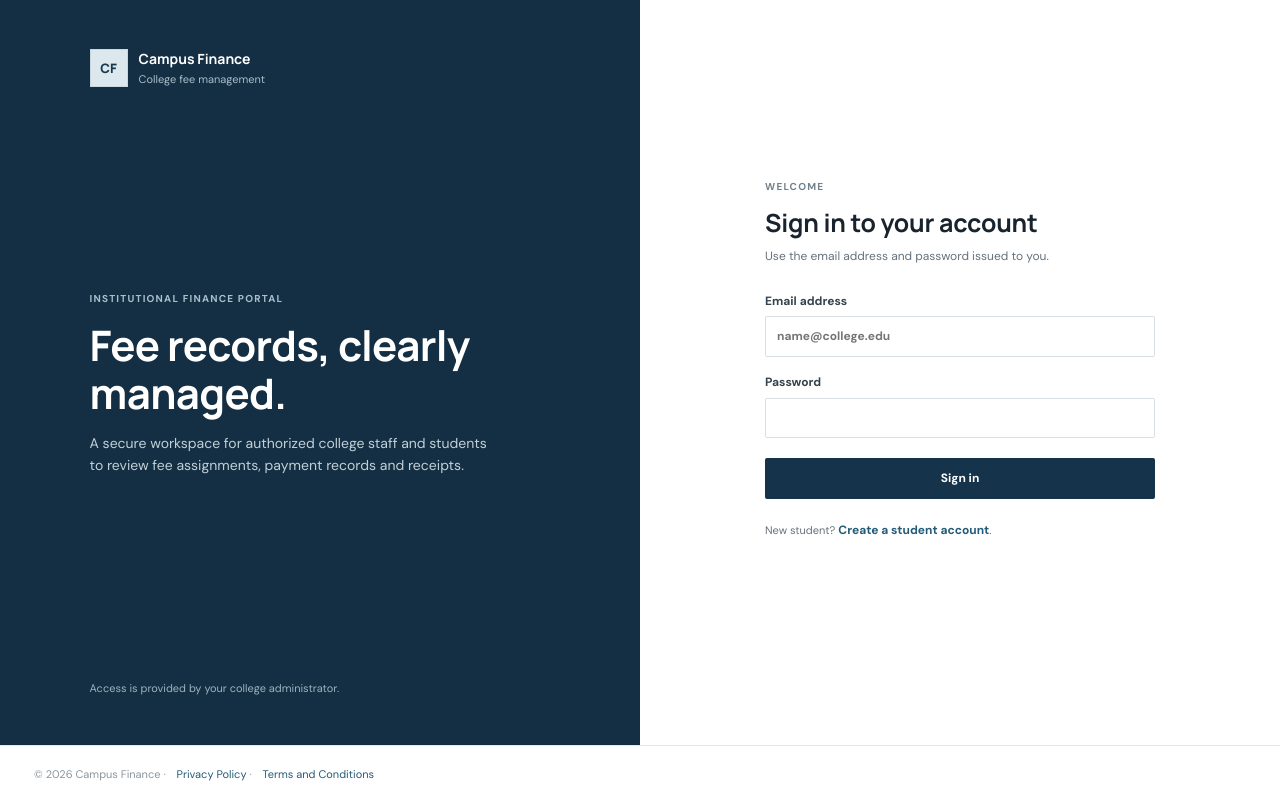
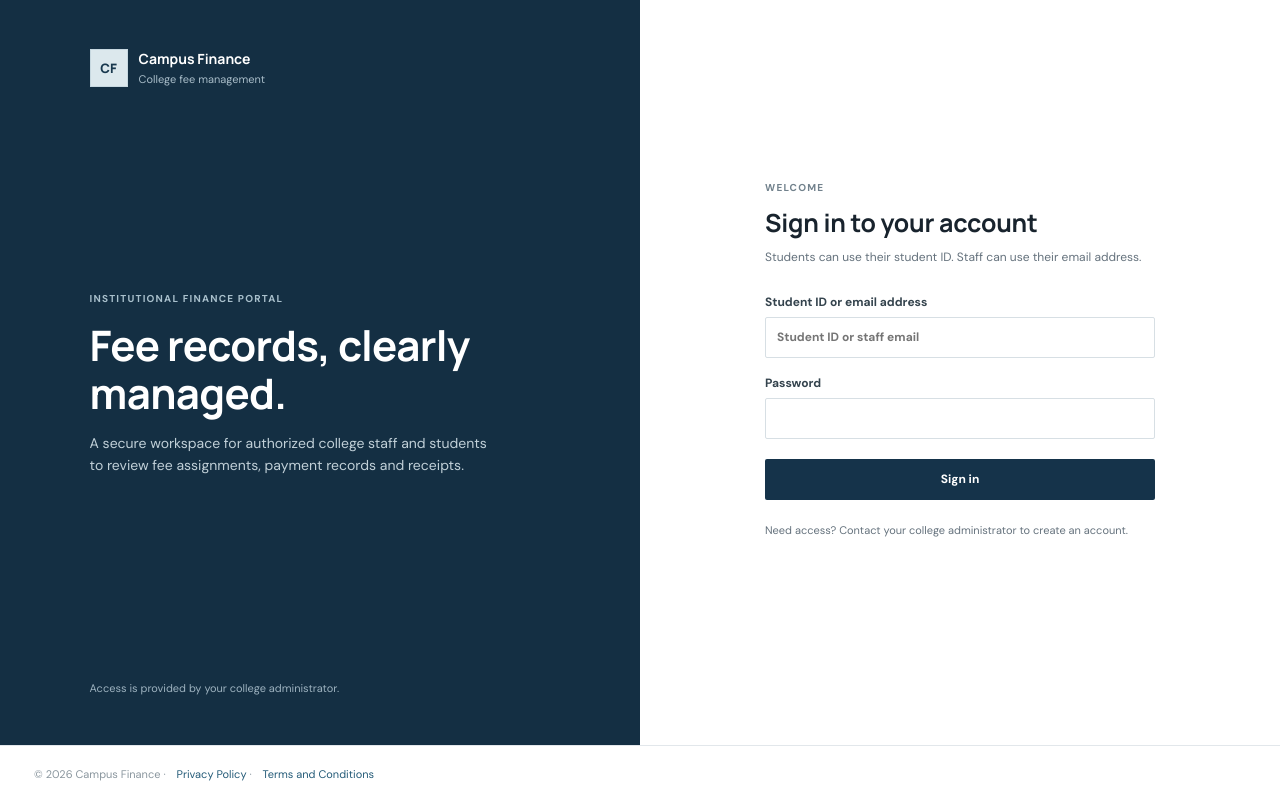
Before and after one commit to vasu925/College-Fee-Management-System, a Flask app: page /login in a window 1280 px wide. Run offline with Flask 3, Linux system fonts and the light colour scheme; some libraries are stand-ins or nearby versions.

Commit message:
Use student ID or staff email on shared login

```diff
--- a/templates/login.html
+++ b/templates/login.html
@@ -15,14 +15,14 @@
     <div class="form-wrap">
       <div class="eyebrow">WELCOME</div>
       <h2>Sign in to your account</h2>
-      <p class="muted">Use the email address and password issued to you.</p>
+      <p class="muted">Students can use their student ID. Staff can use their email address.</p>
       <form method="post" class="form-stack">
         <input type="hidden" name="csrf_token" value="{{ csrf_token() }}">
-        <label>Email address<input type="email" name="email" autocomplete="username" required maxlength="160" placeholder="name@college.edu"></label>
+        <label>Student ID or email address<input name="identity" autocomplete="username" required maxlength="160" placeholder="Student ID or staff email"></label>
         <label>Password<input type="password" name="password" autocomplete="current-password" required></label>
         <button class="button primary full" type="submit">Sign in</button>
       </form>
-      <p class="login-help">New student? <a class="text-link" href="{{ url_for('register') }}">Create a student account</a>.</p>
+      <p class="login-help">Need access? Contact your college administrator to create an account.</p>
     </div>
   </div>
 </section>
```
